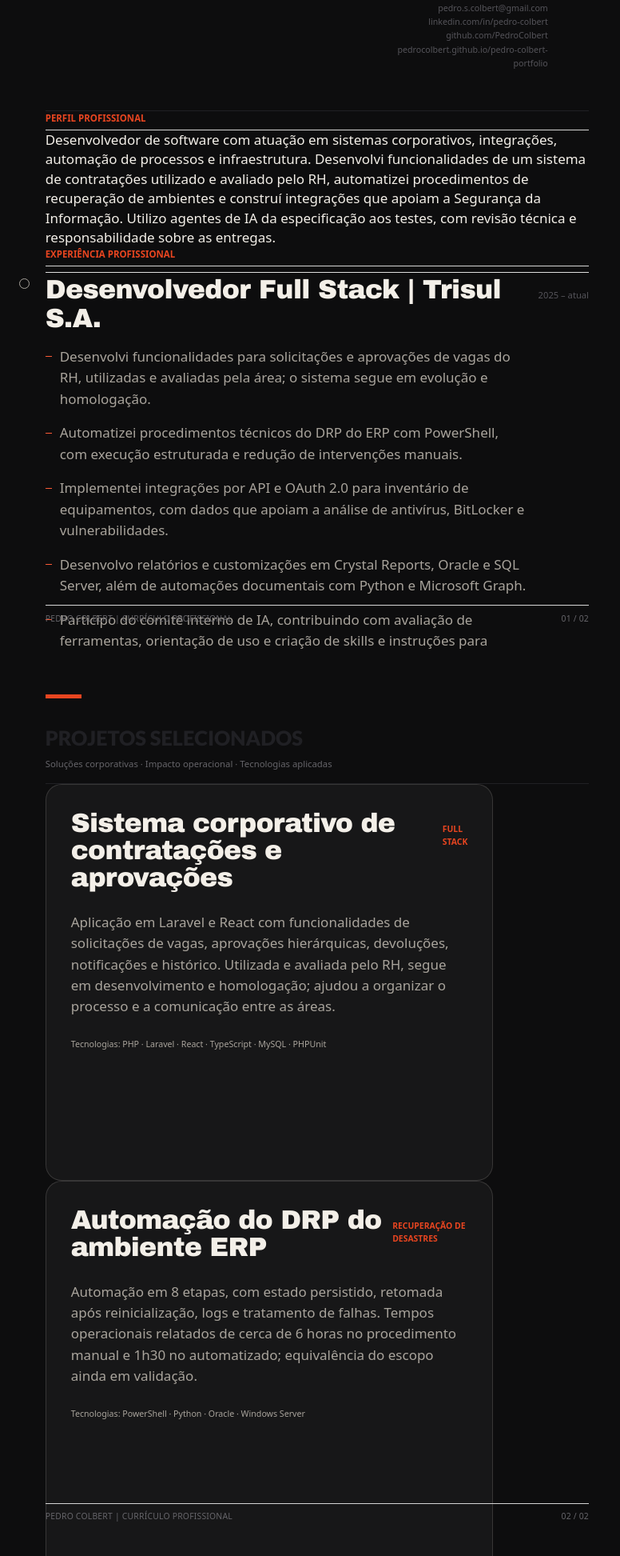
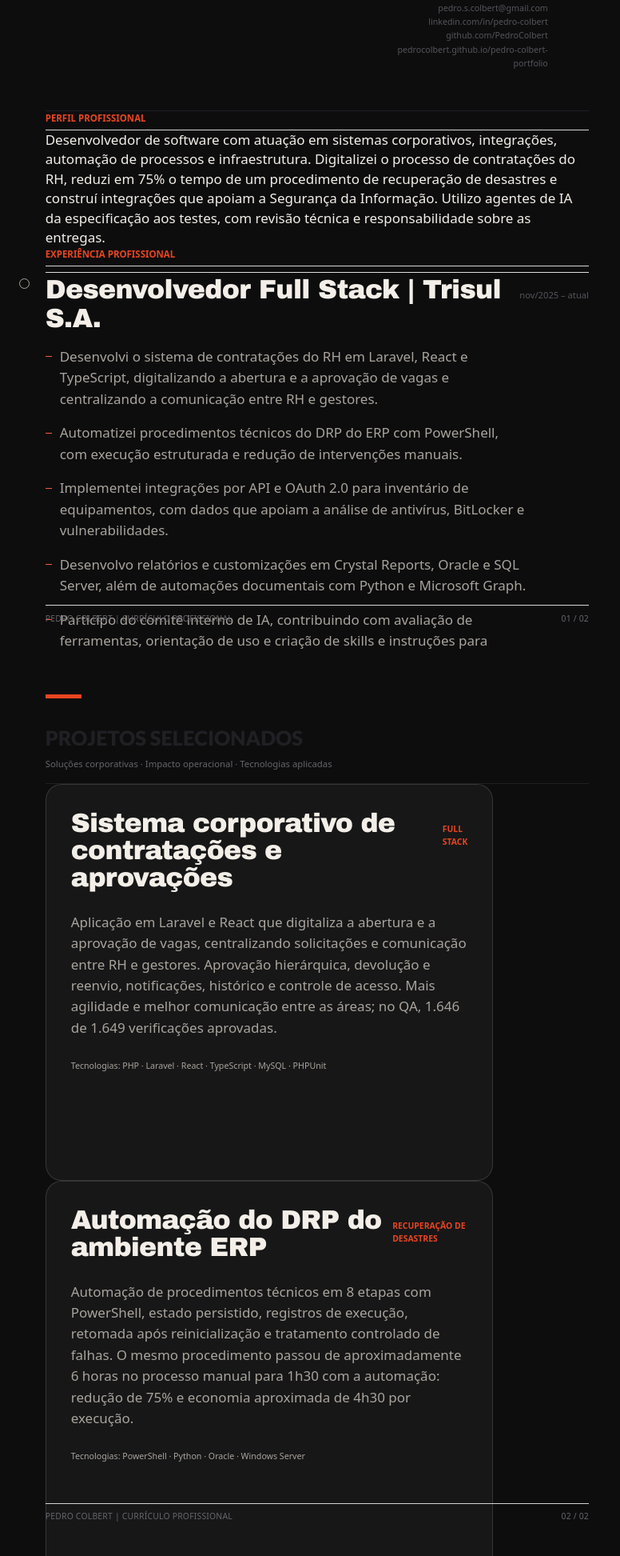
Before and after one commit to PedroColbert/pedro-colbert-portfolio, a React app: page cv-fonte/curriculo.html in a window 1280 px wide. Shown: the part 300-2245 px from the top of the page at 80% size, without its empty margins (0-776 px from the left). Built offline with nearby package versions, Linux system fonts and the light colour scheme; some packages are replaced by stand-ins of ours.

Commit message:
Sync curriculum PDF with approved portfolio metrics

```diff
--- a/cv-fonte/curriculo.html
+++ b/cv-fonte/curriculo.html
@@ -60,11 +60,11 @@
       <a href="https://pedrocolbert.github.io/pedro-colbert-portfolio/">pedrocolbert.github.io/pedro-colbert-portfolio</a></p>
   </header>
   <h2>Perfil profissional</h2>
-  <p class="profile">Desenvolvedor de software com atuação em sistemas corporativos, integrações, automação de processos e infraestrutura. Desenvolvi funcionalidades de um sistema de contratações utilizado e avaliado pelo RH, automatizei procedimentos de recuperação de ambientes e construí integrações que apoiam a Segurança da Informação. Utilizo agentes de IA da especificação aos testes, com revisão técnica e responsabilidade sobre as entregas.</p>
+  <p class="profile">Desenvolvedor de software com atuação em sistemas corporativos, integrações, automação de processos e infraestrutura. Digitalizei o processo de contratações do RH, reduzi em 75% o tempo de um procedimento de recuperação de desastres e construí integrações que apoiam a Segurança da Informação. Utilizo agentes de IA da especificação aos testes, com revisão técnica e responsabilidade sobre as entregas.</p>
   <h2>Experiência profissional</h2>
-  <div class="job"><div class="job-head"><h3>Desenvolvedor Full Stack | Trisul S.A.</h3><span class="when">2025 – atual</span></div>
+  <div class="job"><div class="job-head"><h3>Desenvolvedor Full Stack | Trisul S.A.</h3><span class="when">nov/2025 – atual</span></div>
     <ul>
-      <li>Desenvolvi funcionalidades para solicitações e aprovações de vagas do RH, utilizadas e avaliadas pela área; o sistema segue em evolução e homologação.</li>
+      <li>Desenvolvi o sistema de contratações do RH em Laravel, React e TypeScript, digitalizando a abertura e a aprovação de vagas e centralizando a comunicação entre RH e gestores.</li>
       <li>Automatizei procedimentos técnicos do DRP do ERP com PowerShell, com execução estruturada e redução de intervenções manuais.</li>
       <li>Implementei integrações por API e OAuth 2.0 para inventário de equipamentos, com dados que apoiam a análise de antivírus, BitLocker e vulnerabilidades.</li>
       <li>Desenvolvo relatórios e customizações em Crystal Reports, Oracle e SQL Server, além de automações documentais com Python e Microsoft Graph.</li>
@@ -87,11 +87,11 @@
 <section class="page">
   <div class="mark"></div>
   <div class="page-rule"><h2 class="page-title" style="color:#202024;border:0;margin:0;padding:0">PROJETOS SELECIONADOS</h2><p class="page-sub">Soluções corporativas · Impacto operacional · Tecnologias aplicadas</p></div>
-  <div class="project"><div class="project-head"><h3>Sistema corporativo de contratações e aprovações</h3><span class="kind">Full Stack</span></div><p>Aplicação em Laravel e React com funcionalidades de solicitações de vagas, aprovações hierárquicas, devoluções, notificações e histórico. Utilizada e avaliada pelo RH, segue em desenvolvimento e homologação; ajudou a organizar o processo e a comunicação entre as áreas.</p><p class="stack">Tecnologias: PHP · Laravel · React · TypeScript · MySQL · PHPUnit</p></div>
-  <div class="project"><div class="project-head"><h3>Automação do DRP do ambiente ERP</h3><span class="kind">Recuperação de desastres</span></div><p>Automação em 8 etapas, com estado persistido, retomada após reinicialização, logs e tratamento de falhas. Tempos operacionais relatados de cerca de 6 horas no procedimento manual e 1h30 no automatizado; equivalência do escopo ainda em validação.</p><p class="stack">Tecnologias: PowerShell · Python · Oracle · Windows Server</p></div>
+  <div class="project"><div class="project-head"><h3>Sistema corporativo de contratações e aprovações</h3><span class="kind">Full Stack</span></div><p>Aplicação em Laravel e React que digitaliza a abertura e a aprovação de vagas, centralizando solicitações e comunicação entre RH e gestores. Aprovação hierárquica, devolução e reenvio, notificações, histórico e controle de acesso. Mais agilidade e melhor comunicação entre as áreas; no QA, 1.646 de 1.649 verificações aprovadas.</p><p class="stack">Tecnologias: PHP · Laravel · React · TypeScript · MySQL · PHPUnit</p></div>
+  <div class="project"><div class="project-head"><h3>Automação do DRP do ambiente ERP</h3><span class="kind">Recuperação de desastres</span></div><p>Automação de procedimentos técnicos em 8 etapas com PowerShell, estado persistido, registros de execução, retomada após reinicialização e tratamento controlado de falhas. O mesmo procedimento passou de aproximadamente 6 horas no processo manual para 1h30 com a automação: redução de 75% e economia aproximada de 4h30 por execução.</p><p class="stack">Tecnologias: PowerShell · Python · Oracle · Windows Server</p></div>
   <div class="project"><div class="project-head"><h3>Inventário e conformidade de dispositivos</h3><span class="kind">Integrações e segurança</span></div><p>Coleta e envio automatizados do inventário e estado dos equipamentos por APIs autenticadas com OAuth 2.0. As informações sobre antivírus e BitLocker apoiam a equipe de Segurança da Informação no acompanhamento de conformidade e investigação de vulnerabilidades.</p><p class="stack">Tecnologias: APIs REST · OAuth 2.0 · PowerShell · Laravel · MySQL</p></div>
-  <div class="project"><div class="project-head"><h3>Automação de contingência documental</h3><span class="kind">Continuidade operacional</span></div><p>Rotina desenvolvida para processar e-mails e anexos via Microsoft Graph, com controle de duplicidade, notificações e retenção. O modo de simulação analisou mensagens sem alterar a caixa; a rotina conta com testes automatizados.</p><p class="stack">Tecnologias: Python · Microsoft Graph · SQL Server · OAuth 2.0</p></div>
-  <div class="project"><div class="project-head"><h3>Relatórios e customizações corporativas</h3><span class="kind">Dados e ERP</span></div><p>Criação e adaptação de relatórios em Crystal Reports, consultas Oracle/SQL Server, views e procedures para necessidades específicas das áreas. Inclui uma view contábil de lançamentos, interfaces HTA e recuperação da abertura de relatórios para usuários remotos.</p><p class="stack">Tecnologias: Crystal Reports · Oracle · PL/SQL · SQL Server · HTA</p></div>
+  <div class="project"><div class="project-head"><h3>Automação de contingência documental</h3><span class="kind">Continuidade operacional</span></div><p>Processamento de e-mails e anexos com Python e Microsoft Graph, controle de duplicidade, tratamento de falhas, notificações e retenção. O modo de simulação analisou 7.715 mensagens sem alterar a caixa corporativa; 92 testes automatizados.</p><p class="stack">Tecnologias: Python · Microsoft Graph · SQL Server · OAuth 2.0</p></div>
+  <div class="project"><div class="project-head"><h3>Relatórios e customizações corporativas</h3><span class="kind">Dados e ERP</span></div><p>Relatórios em Crystal Reports, consultas Oracle e SQL Server, views e procedures para necessidades das áreas. Inclui uma view contábil com cerca de 294 mil lançamentos por ano, interfaces HTA e recuperação, em produção, da abertura de relatórios para usuários remotos.</p><p class="stack">Tecnologias: Crystal Reports · Oracle · PL/SQL · SQL Server · HTA</p></div>
   <div class="method"><h2>Método de desenvolvimento com IA</h2><p><b>01 · Requisitos:</b> objetivo, restrições e critérios de aceite. <b>02 · Contexto:</b> código, dados e regras técnicas. <b>03 · Agentes:</b> implementação em etapas com supervisão. <b>04 · Validação:</b> revisão de código, testes e correções.</p></div>
   <div class="other"><h2>Outros projetos</h2><p><b>Plataforma de gestão para prestadores de serviço</b> (pessoal): base multiempresa em Next.js, TypeScript e PostgreSQL. <b>Portfólio interativo:</b> desenvolvimento assistido por IA com Vite, TypeScript, GSAP e React Bits.</p></div>
   <footer><span>PEDRO COLBERT | CURRÍCULO PROFISSIONAL</span><span>02 / 02</span></footer>
```
Also changed, not shown: 1 other file.
